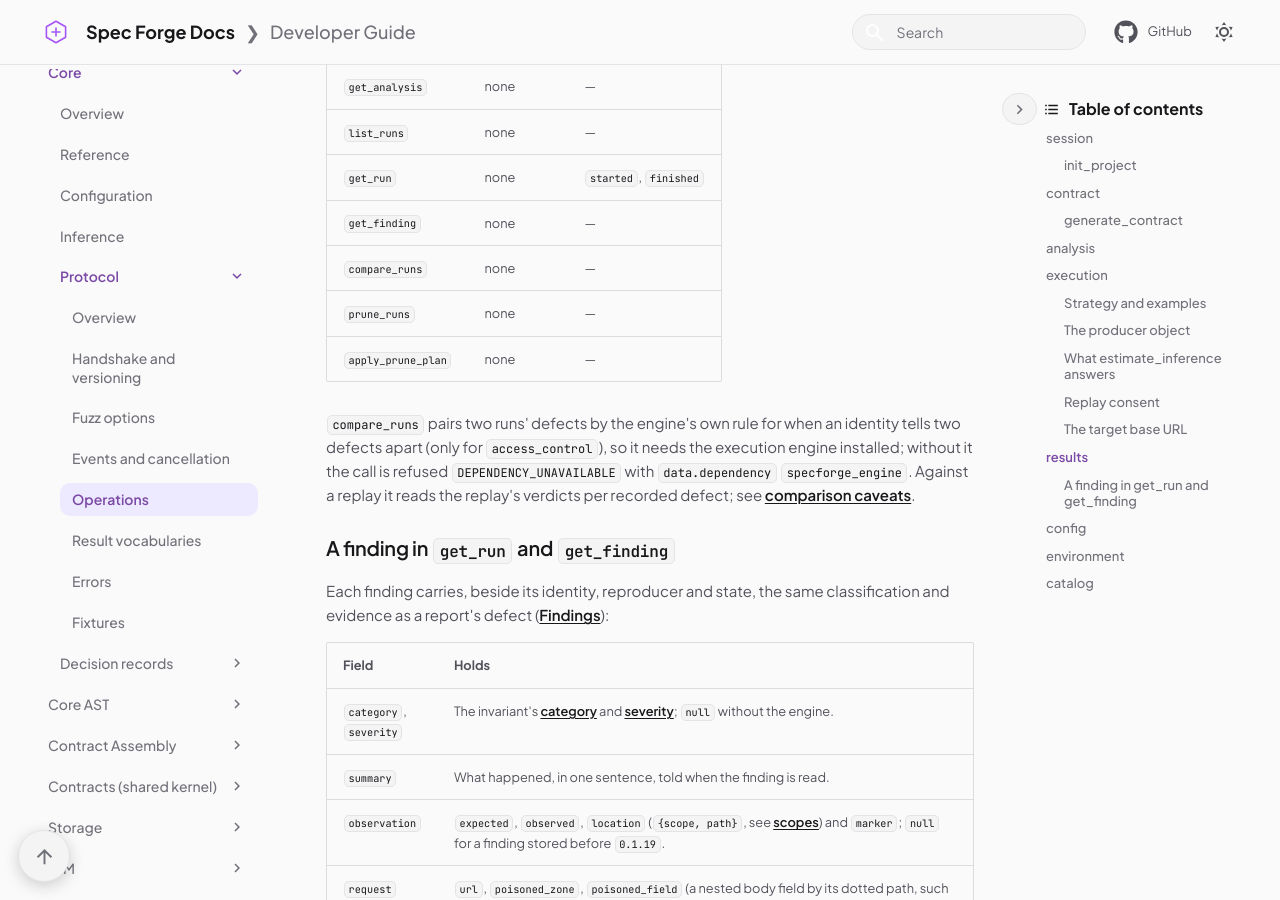
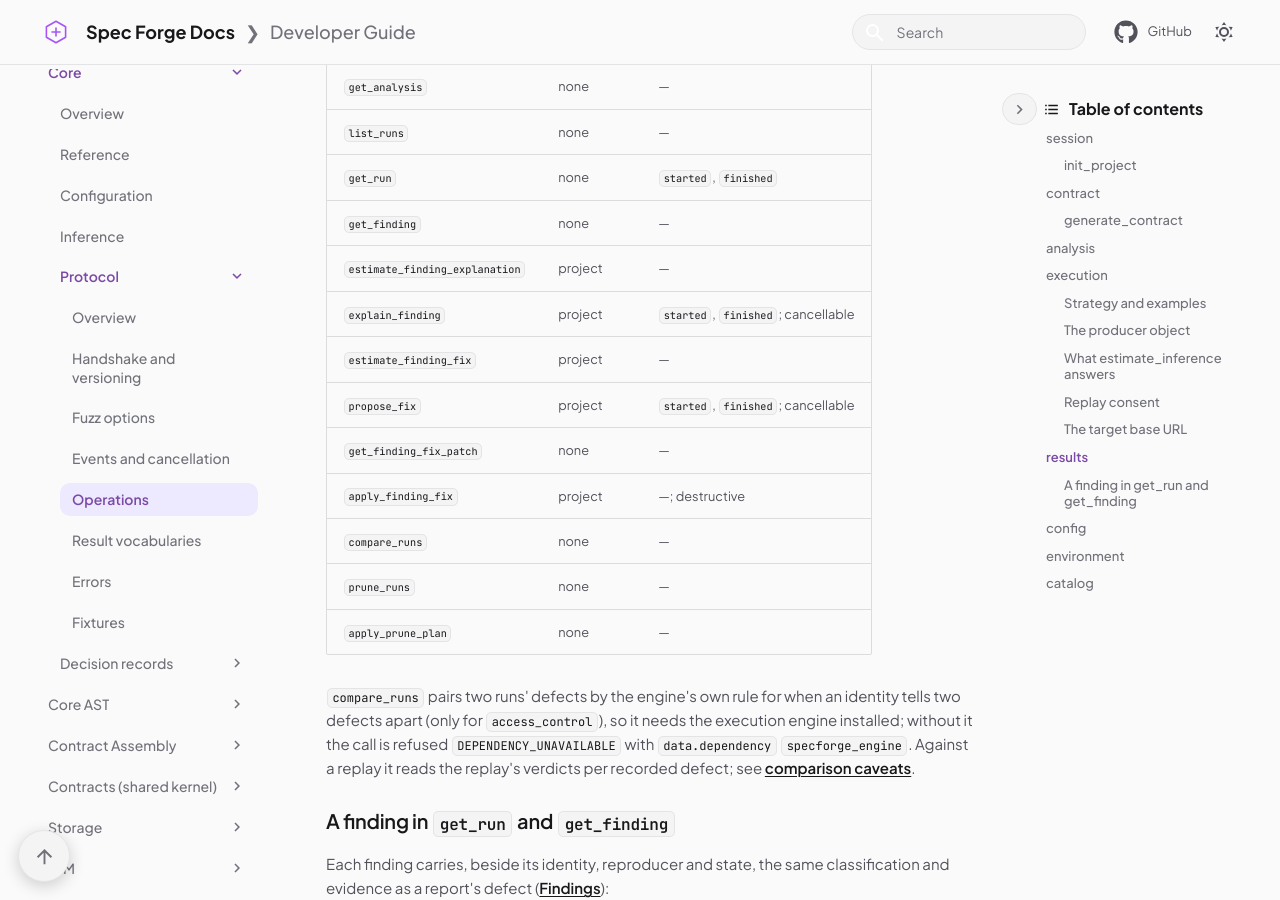
Before and after one commit to Spec-Forge-Testing/specforge-docs, an MkDocs documentation site: the page built from docs/modules/core/protocol/operations.md, in a window 1280 px wide and 900 px high, scrolled down 7250 px. Built offline with MkDocs 1.6.1 and Material for MkDocs 9.7.7, drawn with Linux system fonts in a browser that asks for light colours; comment, search, counter and statistics services are not loaded; some of the changed text lies outside the part shown.

Commit message:
docs(core): align operation counts with the current catalog

```diff
--- a/docs/modules/core/protocol/operations.md
+++ b/docs/modules/core/protocol/operations.md
@@ -16,9 +16,10 @@ machine-readable form is whatever `describe` returns from the build in hand.
 | `contract` | A contract must also be loaded — which implies a project. |
 | `analysis` | An `analyze_endpoints` must have run in the same session — which implies a contract. Without it the call is refused `NO_STATIC_ANALYSIS`. |
 
-`destructive` is `true` on exactly two operations, `apply_fix_plan` and
-`apply_prune_plan`, which delete or rewrite what cannot be undone. A frontend
-confirms those before sending, reading the flag instead of keeping its own list.
+`destructive` is `true` on exactly three operations, `apply_fix_plan`,
+`apply_finding_fix` and `apply_prune_plan`, which delete or rewrite what cannot
+be undone. A frontend confirms those before sending, reading the flag instead
+of keeping its own list.
 
 ## `session`
 
@@ -218,6 +219,12 @@ give `/api/v1`, never `/api/api/v1`.
 | `list_runs` | none | — |
 | `get_run` | none | `started`, `finished` |
 | `get_finding` | none | — |
+| `estimate_finding_explanation` | project | — |
+| `explain_finding` | project | `started`, `finished`; cancellable |
+| `estimate_finding_fix` | project | — |
+| `propose_fix` | project | `started`, `finished`; cancellable |
+| `get_finding_fix_patch` | none | — |
+| `apply_finding_fix` | project | —; destructive |
 | `compare_runs` | none | — |
 | `prune_runs` | none | — |
 | `apply_prune_plan` | none | — |
@@ -255,6 +262,7 @@ control request refuted; each is also listed, with `state` `refuted` and its `co
 | `get_config` | none |
 | `set_config` | project |
 | `reset_config` | project |
+| `list_llm_models` | none |
 
 ## `environment`
 
```
Also changed, not shown: other parts of docs/modules/core/protocol/operations.md (+1 -1 lines), docs/modules/core/index.md (+1 -1 lines), docs/modules/core/protocol/index.md (+1 -1 lines).
